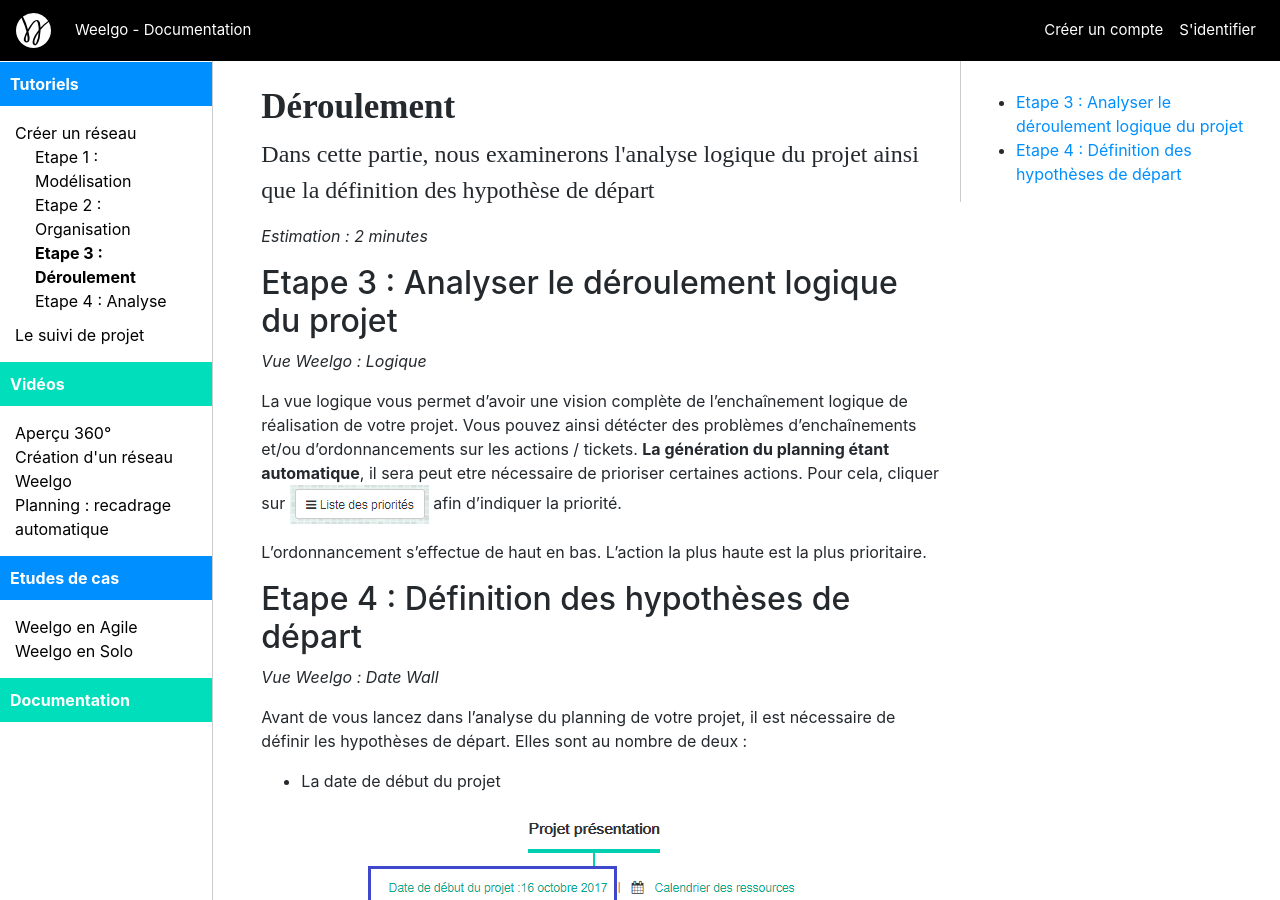
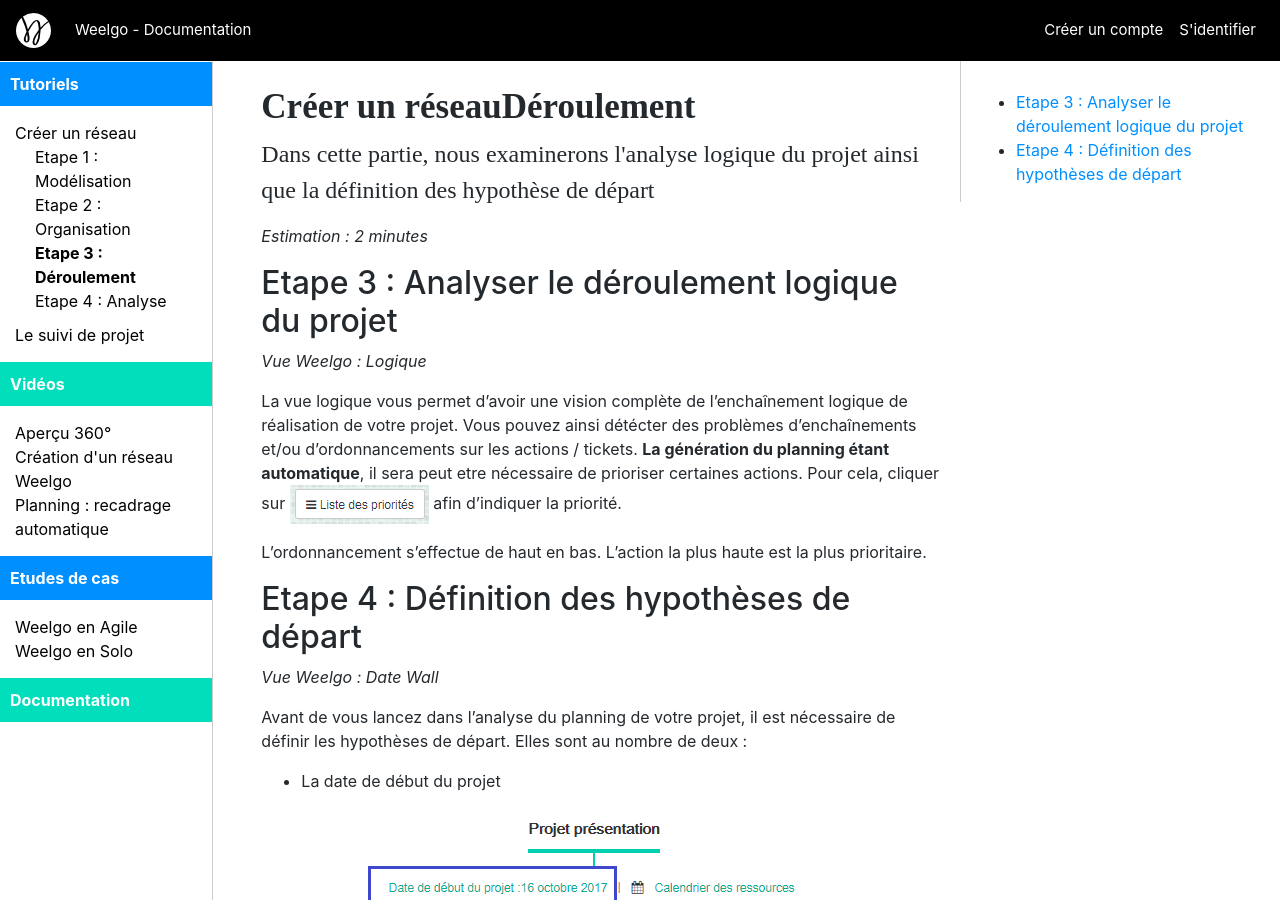
Before and after one commit to Weelgo/weelgo.github.io, a Jekyll site: the page built from fr/tutoriels/creationReseau_etp3_deroulementHypothese.md, in a window 1280 px wide and 900 px high. Built offline with Jekyll 4.4.1, drawn with Linux system fonts in a browser that asks for light colours.

Commit message:
amélioration doc

```diff
--- a/_layouts/docs_fr.html
+++ b/_layouts/docs_fr.html
@@ -79,7 +79,7 @@
 				  				{% assign loopIndex=0 %}
 						  		{% for lev3 in lev2.sub %}
 							  		{% if page.id == lev3.id %}
-							  			{% assign pageTitle=lev3.name %}
+							  			{% assign pageTitle=lev2.name | append : lev3.name %}
 							  			{% assign subLevelIndex=loopIndex %}
 							  		{% endif %}
 							  		<div style="padding-left: 20px;">
```
